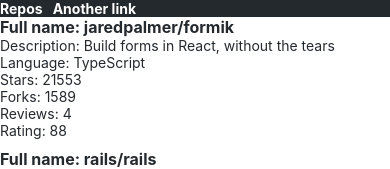
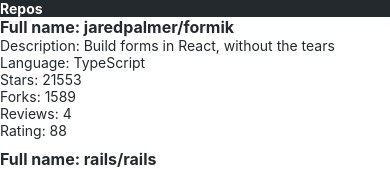
Before and after one commit to luokvi/Fullstack-kurssi-Osa10, a React Native app in the folder rate-repository-app/: screen / in a window 390 px wide. Shown: the top 169 px of the page. Built offline with nearby package versions, Linux system fonts and the light colour scheme.

Commit message:
Remove another link

```diff
--- a/rate-repository-app/src/components/AppBar.jsx
+++ b/rate-repository-app/src/components/AppBar.jsx
@@ -9,7 +9,6 @@
     return (
     <View style={theme.container}>
         <AppBarTab text="Repos"/>
-        <AppBarTab text="Another link"/>
     </View>
     );
   };
```
